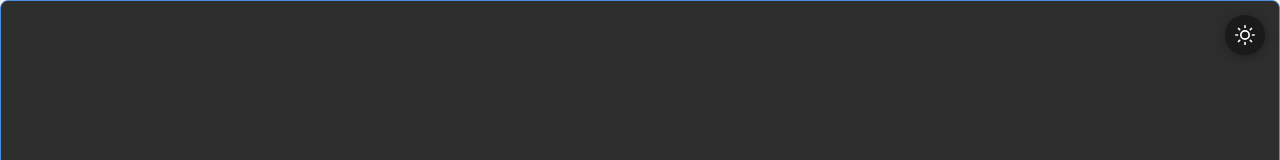
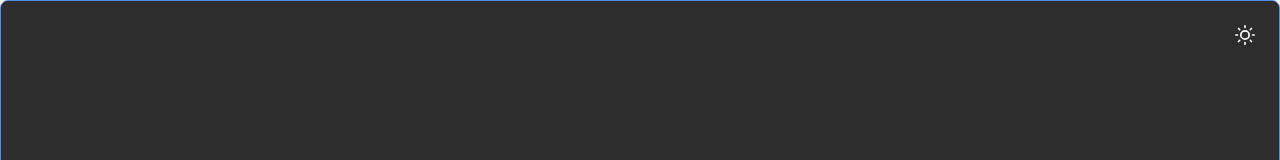
Before and after one commit to Y-ASLant/Box, a Vue app: page / in a window 1280 px wide. Both pictures are taken after a click on the button "切换到深色模式". Shown: the top 160 px of the page. Built offline with nearby package versions, Linux system fonts and the light colour scheme.

Commit message:
模块化

```diff
--- a/src/App.vue
+++ b/src/App.vue
@@ -1,39 +1,19 @@
 <script setup lang="ts">
-import { onMounted, ref, watch } from 'vue';
+import { onMounted, ref } from 'vue';
 import type { AppConfig } from '../shared/types';
+import ThemeToggle from './components/ThemeToggle.vue';
+import { useTheme } from './composables/useTheme';
 
 // 创建响应式配置对象
 const appConfig = ref<AppConfig>({});
 
-// 夜间模式状态
-const isDarkMode = ref(false);
-
-// 从 localStorage 读取夜间模式设置
-const loadDarkModePreference = () => {
-  const saved = localStorage.getItem('darkMode');
-  if (saved !== null) {
-    isDarkMode.value = JSON.parse(saved);
-  } else {
-    // 检测系统主题偏好
-    isDarkMode.value = window.matchMedia('(prefers-color-scheme: dark)').matches;
-  }
-};
-
-// 切换夜间模式
-const toggleDarkMode = () => {
-  isDarkMode.value = !isDarkMode.value;
-};
-
-// 监听夜间模式变化，更新 DOM 和保存设置
-watch(isDarkMode, (newValue) => {
-  document.documentElement.setAttribute('data-theme', newValue ? 'dark' : 'light');
-  localStorage.setItem('darkMode', JSON.stringify(newValue));
-}, { immediate: true });
+// 使用主题管理 composable
+const { loadThemePreference } = useTheme();
 
 // 在组件挂载时获取配置
 onMounted(async () => {
-  // 加载夜间模式偏好
-  loadDarkModePreference();
+  // 加载主题偏好
+  loadThemePreference();
 
   // 检查是否在Electron环境中
   if (window.electronAPI) {
@@ -73,19 +53,8 @@ const handleDragRegionMouseDown = (e: MouseEvent) => {
 
 <template>
   <div class="window-frame">
-    <!-- 主题切换按钮 -->
-    <button
-      class="theme-toggle"
-      @click="toggleDarkMode"
-    >
-      <svg v-if="isDarkMode" xmlns="http://www.w3.org/2000/svg" width="20" height="20" viewBox="0 0 24 24" fill="none" stroke="currentColor" stroke-width="2" stroke-linecap="round" stroke-linejoin="round">
-        <circle cx="12" cy="12" r="5"/>
-        <path d="M12 1v2M12 21v2M4.2 4.2l1.4 1.4M18.4 18.4l1.4 1.4M1 12h2M21 12h2M4.2 19.8l1.4-1.4M18.4 5.6l1.4-1.4"/>
-      </svg>
-      <svg v-else xmlns="http://www.w3.org/2000/svg" width="20" height="20" viewBox="0 0 24 24" fill="none" stroke="currentColor" stroke-width="2" stroke-linecap="round" stroke-linejoin="round">
-        <path d="M21 12.79A9 9 0 1 1 11.21 3 7 7 0 0 0 21 12.79z"/>
-      </svg>
-    </button>
+    <!-- 主题切换按钮组件 -->
+    <ThemeToggle />
 
     <!-- 添加一个可拖动区域，但阻止双击最大化，并确保点击事件透传 -->
     <div
@@ -101,50 +70,7 @@ const handleDragRegionMouseDown = (e: MouseEvent) => {
 </template>
 
 <style>
-/* CSS 变量定义 */
-:root {
-  /* 浅色模式 */
-  --bg-primary: #ffffff;
-  --bg-secondary: #f5f5f5;
-  --bg-tertiary: #f9f9f9;
-  --text-primary: #333333;
-  --text-secondary: #555555;
-  --text-tertiary: #999999;
-  --border-color: #ddd;
-  --border-light: #eee;
-  --button-primary: #4a90e2;
-  --button-primary-hover: #3a80d2;
-  --button-disabled: #cccccc;
-  --error-color: #e74c3c;
-  --success-color: #27ae60;
-  --shadow-light: rgba(0, 0, 0, 0.08);
-  --shadow-medium: rgba(0, 0, 0, 0.25);
-  --backdrop-blur: rgba(255, 255, 255, 0.95);
-  --scrollbar-thumb: #c1c1c1;
-  --scrollbar-track: transparent;
-}
-
-/* 深色模式 */
-[data-theme="dark"] {
-  --bg-primary: #1a1a1a;
-  --bg-secondary: #2d2d2d;
-  --bg-tertiary: #3a3a3a;
-  --text-primary: #ffffff;
-  --text-secondary: #cccccc;
-  --text-tertiary: #999999;
-  --border-color: #444444;
-  --border-light: #333333;
-  --button-primary: #5a9ef2;
-  --button-primary-hover: #4a8ee2;
-  --button-disabled: #555555;
-  --error-color: #ff6b6b;
-  --success-color: #51cf66;
-  --shadow-light: rgba(0, 0, 0, 0.3);
-  --shadow-medium: rgba(0, 0, 0, 0.5);
-  --backdrop-blur: rgba(26, 26, 26, 0.95);
-  --scrollbar-thumb: #555555;
-  --scrollbar-track: transparent;
-}
+/* 全局基础样式 */
 
 * {
   margin: 0;
@@ -188,35 +114,7 @@ body, html {
   background: var(--text-tertiary);
 }
 
-/* 主题切换按钮 */
-.theme-toggle {
-  position: fixed;
-  top: 15px;
-  right: 15px;
-  width: 40px;
-  height: 40px;
-  border-radius: 50%;
-  border: none;
-  background-color: var(--bg-primary);
-  color: var(--text-primary);
-  box-shadow: 0 2px 8px var(--shadow-light);
-  cursor: pointer;
-  display: flex;
-  align-items: center;
-  justify-content: center;
-  z-index: 1000;
-  transition: all 0.3s ease;
-  -webkit-app-region: no-drag;
-}
 
-.theme-toggle:hover {
-  transform: scale(1.1);
-  box-shadow: 0 4px 12px var(--shadow-medium);
-}
-
-.theme-toggle:active {
-  transform: scale(0.95);
-}
 
 /* 可拖动区域，但确保不会挡住内容点击 */
 .drag-region {
--- /dev/null
+++ b/src/components/ThemeToggle.vue
@@ -0,0 +1,80 @@
+<template>
+  <button
+    class="theme-toggle"
+    @click="toggleTheme"
+    :aria-label="isDarkMode() ? '切换到浅色模式' : '切换到深色模式'"
+  >
+    <!-- 太阳图标 (深色模式时显示) -->
+    <svg
+      v-if="isDarkMode()"
+      xmlns="http://www.w3.org/2000/svg"
+      width="20"
+      height="20"
+      viewBox="0 0 24 24"
+      fill="none"
+      stroke="currentColor"
+      stroke-width="2"
+      stroke-linecap="round"
+      stroke-linejoin="round"
+    >
+      <circle cx="12" cy="12" r="5"/>
+      <path d="M12 1v2M12 21v2M4.2 4.2l1.4 1.4M18.4 18.4l1.4 1.4M1 12h2M21 12h2M4.2 19.8l1.4-1.4M18.4 5.6l1.4-1.4"/>
+    </svg>
+
+    <!-- 月亮图标 (浅色模式时显示) -->
+    <svg
+      v-else
+      xmlns="http://www.w3.org/2000/svg"
+      width="20"
+      height="20"
+      viewBox="0 0 24 24"
+      fill="none"
+      stroke="currentColor"
+      stroke-width="2"
+      stroke-linecap="round"
+      stroke-linejoin="round"
+    >
+      <path d="M21 12.79A9 9 0 1 1 11.21 3 7 7 0 0 0 21 12.79z"/>
+    </svg>
+  </button>
+</template>
+
+<script setup lang="ts">
+import { useTheme } from '../composables/useTheme';
+
+// 使用主题管理 composable
+const { toggleTheme, isDarkMode } = useTheme();
+</script>
+
+<style scoped>
+.theme-toggle {
+  position: fixed;
+  top: 15px;
+  right: 15px;
+  width: 40px;
+  height: 40px;
+  border: none;
+  background: transparent;
+  color: var(--text-primary);
+  cursor: pointer;
+  display: flex;
+  align-items: center;
+  justify-content: center;
+  z-index: 1000;
+  transition: all 0.3s ease;
+  -webkit-app-region: no-drag;
+}
+
+.theme-toggle:hover {
+  transform: scale(1.1);
+  opacity: 0.7;
+}
+
+.theme-toggle:active {
+  transform: scale(0.95);
+}
+
+.theme-toggle:focus {
+  outline: none;
+}
+</style>
--- /dev/null
+++ b/src/composables/themes.ts
@@ -0,0 +1,59 @@
+// 主题配置文件
+export interface ThemeConfig {
+  name: string;
+  displayName: string;
+  cssVars: Record<string, string>;
+}
+
+export const themes: Record<string, ThemeConfig> = {
+  light: {
+    name: 'light',
+    displayName: '浅色模式',
+    cssVars: {
+      '--bg-primary': '#ffffff',
+      '--bg-secondary': '#f5f5f5',
+      '--bg-tertiary': '#f9f9f9',
+      '--text-primary': '#333333',
+      '--text-secondary': '#555555',
+      '--text-tertiary': '#999999',
+      '--border-color': '#ddd',
+      '--border-light': '#eee',
+      '--button-primary': '#4a90e2',
+      '--button-primary-hover': '#3a80d2',
+      '--button-disabled': '#cccccc',
+      '--error-color': '#e74c3c',
+      '--success-color': '#27ae60',
+      '--shadow-light': 'rgba(0, 0, 0, 0.08)',
+      '--shadow-medium': 'rgba(0, 0, 0, 0.25)',
+      '--backdrop-blur': 'rgba(255, 255, 255, 0.95)',
+      '--scrollbar-thumb': '#c1c1c1',
+      '--scrollbar-track': 'transparent'
+    }
+  },
+  dark: {
+    name: 'dark',
+    displayName: '深色模式',
+    cssVars: {
+      '--bg-primary': '#1a1a1a',
+      '--bg-secondary': '#2d2d2d',
+      '--bg-tertiary': '#3a3a3a',
+      '--text-primary': '#ffffff',
+      '--text-secondary': '#cccccc',
+      '--text-tertiary': '#999999',
+      '--border-color': '#444444',
+      '--border-light': '#333333',
+      '--button-primary': '#5a9ef2',
+      '--button-primary-hover': '#4a8ee2',
+      '--button-disabled': '#555555',
+      '--error-color': '#ff6b6b',
+      '--success-color': '#51cf66',
+      '--shadow-light': 'rgba(0, 0, 0, 0.3)',
+      '--shadow-medium': 'rgba(0, 0, 0, 0.5)',
+      '--backdrop-blur': 'rgba(26, 26, 26, 0.95)',
+      '--scrollbar-thumb': '#555555',
+      '--scrollbar-track': 'transparent'
+    }
+  }
+};
+
+export type ThemeName = keyof typeof themes;
--- /dev/null
+++ b/src/composables/useTheme.ts
@@ -0,0 +1,81 @@
+import { ref, watch, onMounted } from 'vue';
+import { themes, type ThemeName } from './themes';
+
+// 全局主题状态
+const currentTheme = ref<ThemeName>('light');
+
+export function useTheme() {
+  // 应用主题到 DOM
+  const applyTheme = (themeName: ThemeName) => {
+    const theme = themes[themeName];
+    if (!theme) return;
+
+    // 设置 data-theme 属性
+    document.documentElement.setAttribute('data-theme', themeName);
+
+    // 应用 CSS 变量
+    Object.entries(theme.cssVars).forEach(([key, value]) => {
+      document.documentElement.style.setProperty(key, value);
+    });
+  };
+
+  // 从 localStorage 加载主题偏好
+  const loadThemePreference = () => {
+    const saved = localStorage.getItem('theme');
+    if (saved && saved in themes) {
+      currentTheme.value = saved as ThemeName;
+    } else {
+      // 检测系统主题偏好
+      const prefersDark = window.matchMedia('(prefers-color-scheme: dark)').matches;
+      currentTheme.value = prefersDark ? 'dark' : 'light';
+    }
+  };
+
+  // 保存主题偏好到 localStorage
+  const saveThemePreference = (themeName: ThemeName) => {
+    localStorage.setItem('theme', themeName);
+  };
+
+  // 切换主题
+  const toggleTheme = () => {
+    currentTheme.value = currentTheme.value === 'light' ? 'dark' : 'light';
+  };
+
+  // 设置特定主题
+  const setTheme = (themeName: ThemeName) => {
+    if (themeName in themes) {
+      currentTheme.value = themeName;
+    }
+  };
+
+  // 获取当前主题信息
+  const getCurrentTheme = () => themes[currentTheme.value];
+
+  // 检查是否为深色主题
+  const isDarkMode = () => currentTheme.value === 'dark';
+
+  // 监听主题变化
+  watch(currentTheme, (newTheme) => {
+    applyTheme(newTheme);
+    saveThemePreference(newTheme);
+  }, { immediate: true });
+
+  // 初始化
+  onMounted(() => {
+    loadThemePreference();
+  });
+
+  return {
+    currentTheme: readonly(currentTheme),
+    toggleTheme,
+    setTheme,
+    getCurrentTheme,
+    isDarkMode,
+    loadThemePreference
+  };
+}
+
+// 导出只读的当前主题状态，供其他组件使用
+export const readonly = <T>(ref: { value: T }) => ({
+  get value() { return ref.value; }
+});
```
